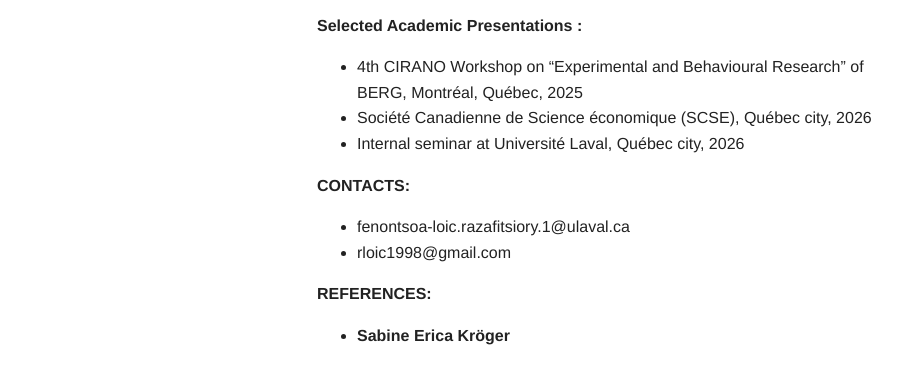
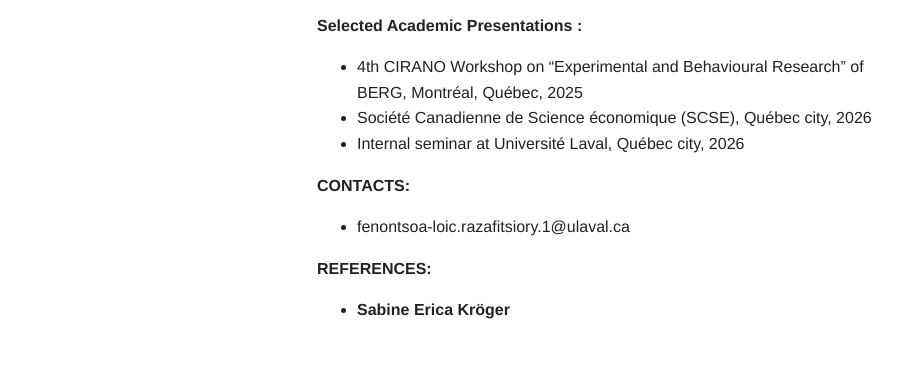
Before and after one commit to RAZfents/Fenontsoa-Loic.RAZAFITSIORY.github.io, a plain HTML site: page index.html in a window 1280 px wide. Shown: the part 497-880 px from the top of the page, without its empty margins (193-1103 px from the left). Drawn offline with Linux system fonts and the light colour scheme.

Commit message:
Update index.html

```diff
--- a/index.html
+++ b/index.html
@@ -55,7 +55,6 @@
             <p><strong>CONTACTS:</strong></p>
             <ul>
                 <li>fenontsoa-loic.razafitsiory.1@ulaval.ca</li>
-                <li>rloic1998@gmail.com</li>
             </ul>
 
             <p><strong>REFERENCES:</strong></p>
```
